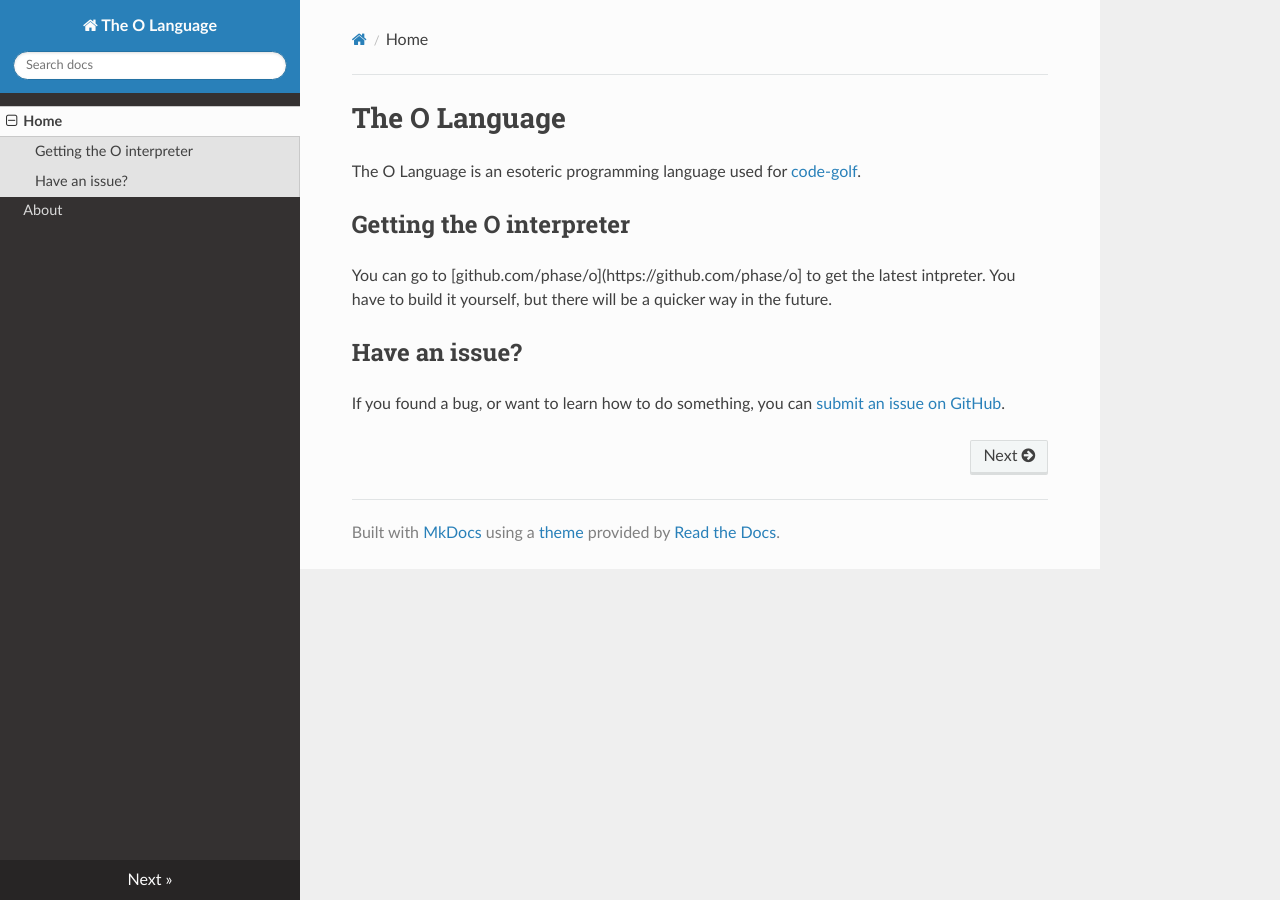
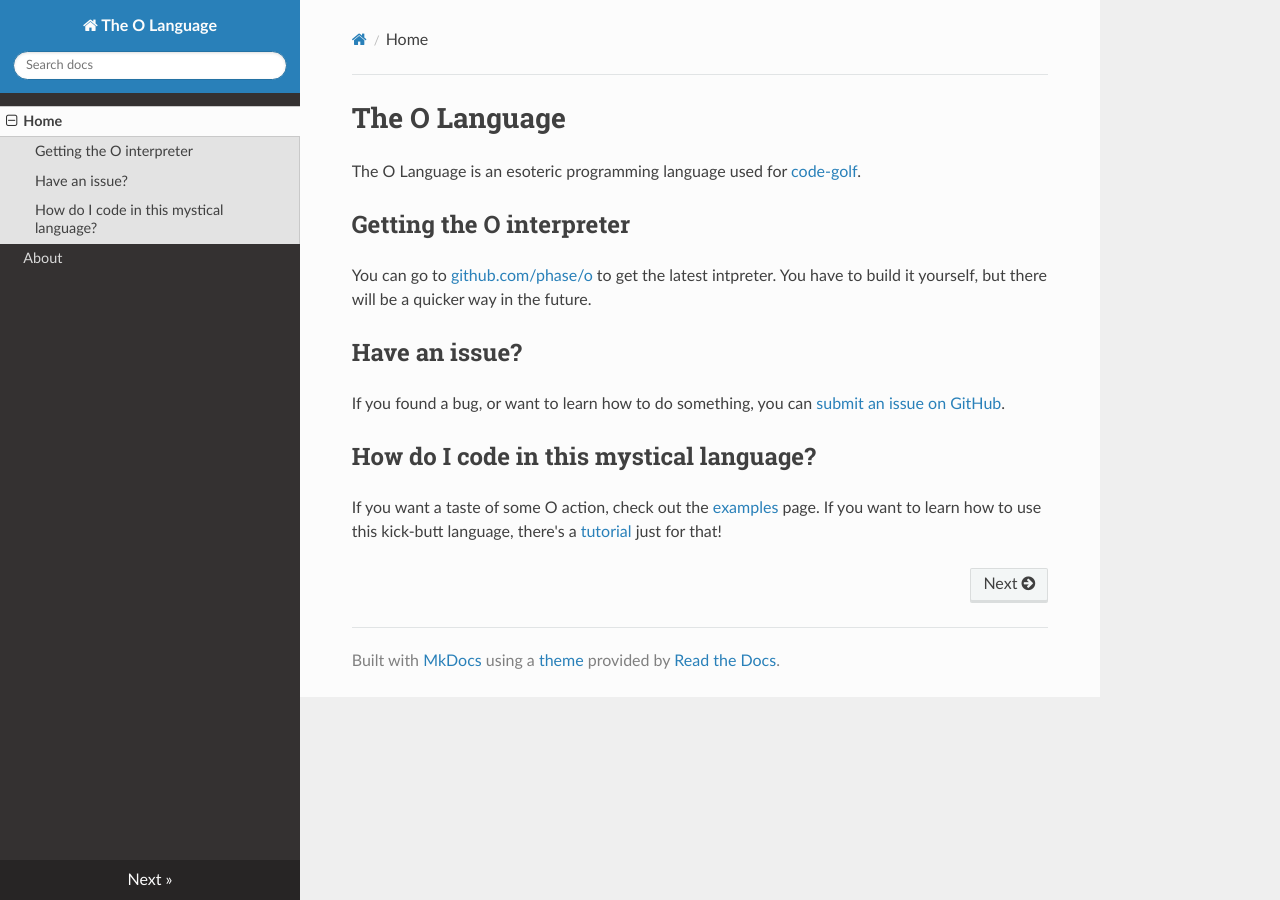
Before and after one commit to phase/o, an MkDocs documentation site: the page built from docs/index.md, in a window 1280 px wide. Built offline with MkDocs 1.6.1, drawn with Linux system fonts in a browser that asks for light colours; nearby versions of some CDN libraries; old or Windows-style settings are respelled for this version of MkDocs.

Commit message:
docs: index: links to other things

```diff
--- a/docs/index.md
+++ b/docs/index.md
@@ -2,7 +2,10 @@
 The O Language is an esoteric programming language used for [code-golf](http://codegolf.stackexchange.com).
 
 ##Getting the O interpreter
-You can go to [github.com/phase/o](https://github.com/phase/o] to get the latest intpreter. You have to build it yourself, but there will be a quicker way in the future.
+You can go to [github.com/phase/o](https://github.com/phase/o) to get the latest intpreter. You have to build it yourself, but there will be a quicker way in the future.
 
 ##Have an issue?
 If you found a bug, or want to learn how to do something, you can [submit an issue on GitHub](https://github.com/phase/o/issues).
+
+##How do I code in this mystical language?
+If you want a taste of some O action, check out the [examples](http://o.readthedocs.org/en/latest/examples/) page. If you want to learn how to use this kick-butt language, there's a [tutorial](http://o.readthedocs.org/en/latest/tutorial/) just for that!
```
